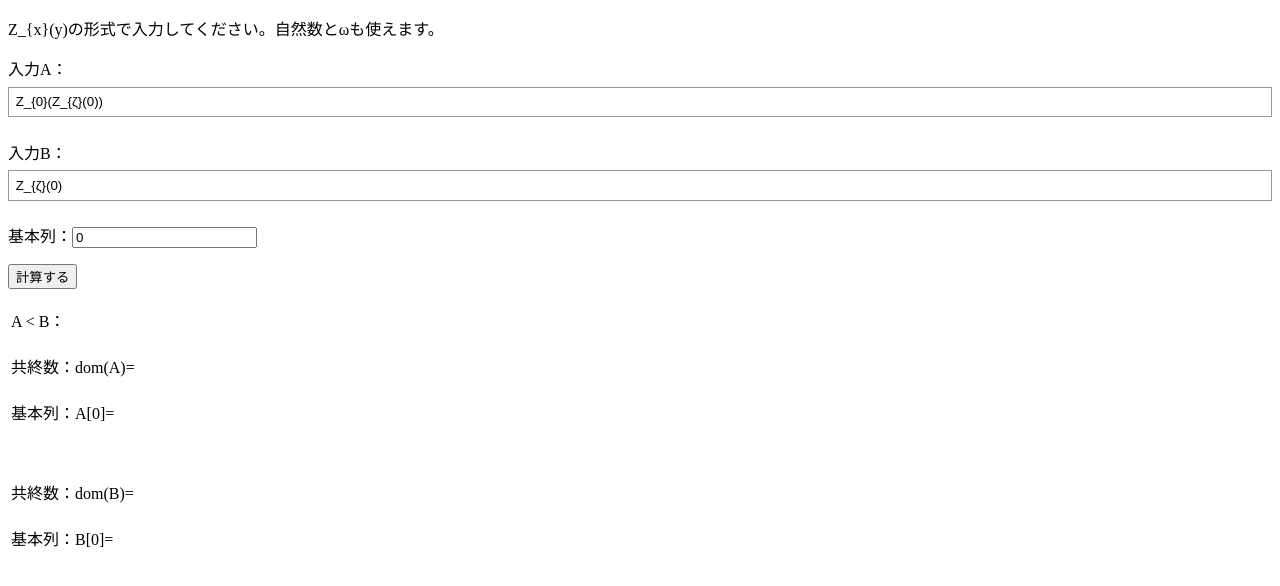
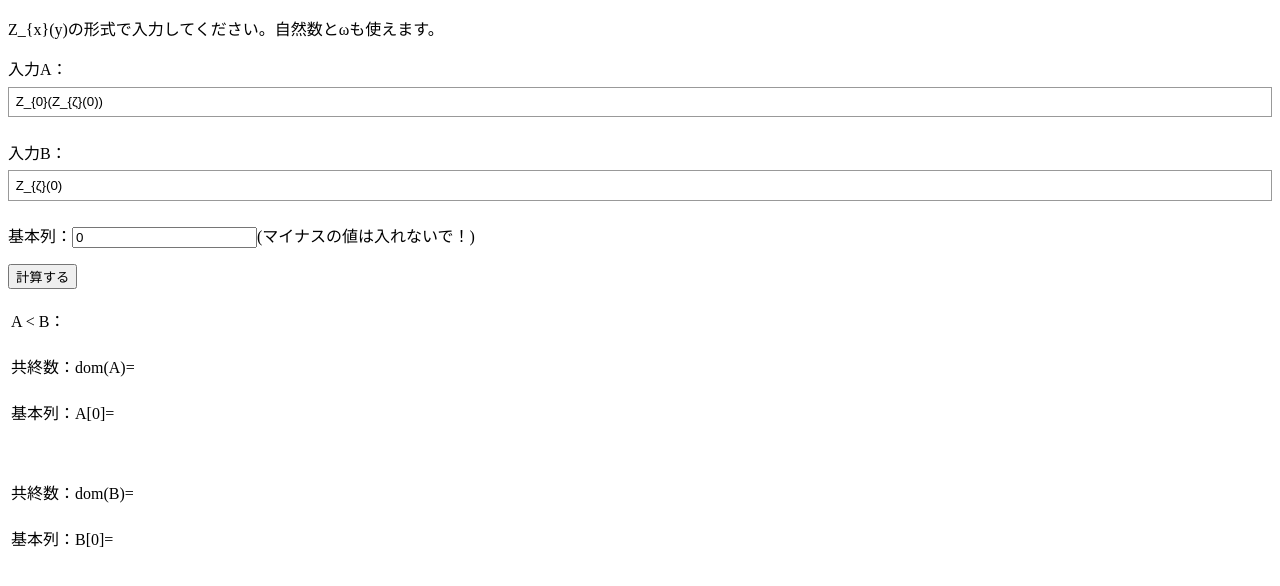
Before and after one commit to D13jason/-------------, a plain HTML site: page index.html in a window 1280 px wide. Drawn offline with Linux system fonts and the light colour scheme.

Commit message:
Update index.html

```diff
--- a/index.html
+++ b/index.html
@@ -25,7 +25,7 @@ Z_{x}(y)の形式で入力してください。自然数とωも使えます。
     入力B：<input name="strb" id = "strb" type="text" value = "Z_{ζ}(0)" class="txt"/>
 </p>
 <p>
-    基本列：<input name="num" id = "num" type="number" value = "0" size="5"/>
+    基本列：<input name="num" id = "num" type="number" value = "0" size="5"/>(マイナスの値は入れないで！)
 </p>
 <p>
     <button type="button" onclick="calculate()">
```
